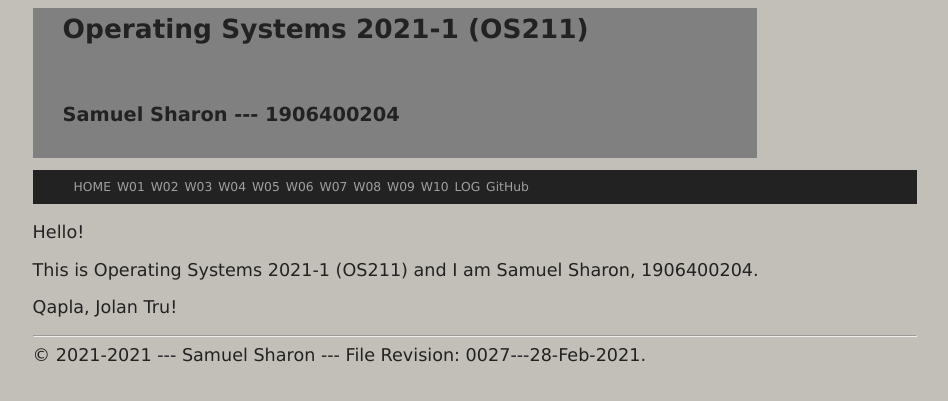
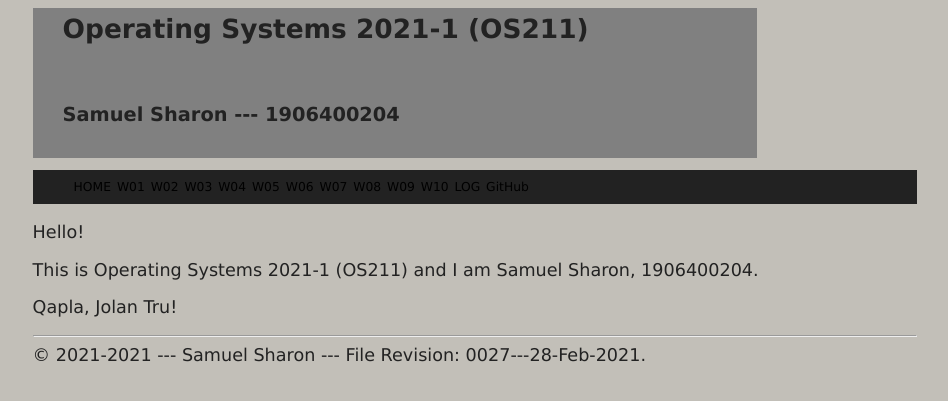
Before and after one commit to Hans-sss/os211, a Jekyll site: the page built from index.md, in a window 1280 px wide. Shown: the top 401 px of the page, without its empty margins (165-1113 px from the left). Built offline with Jekyll 4.4.1, drawn with Linux system fonts in a browser that asks for light colours.

Commit message:
font-color change

```diff
--- a/assets/css/style.css
+++ b/assets/css/style.css
@@ -27,7 +27,7 @@
 }
 
 .container a {
-  color: #a0a0a0;
+  color: black;
 }
 
 .container a:hover {
```
